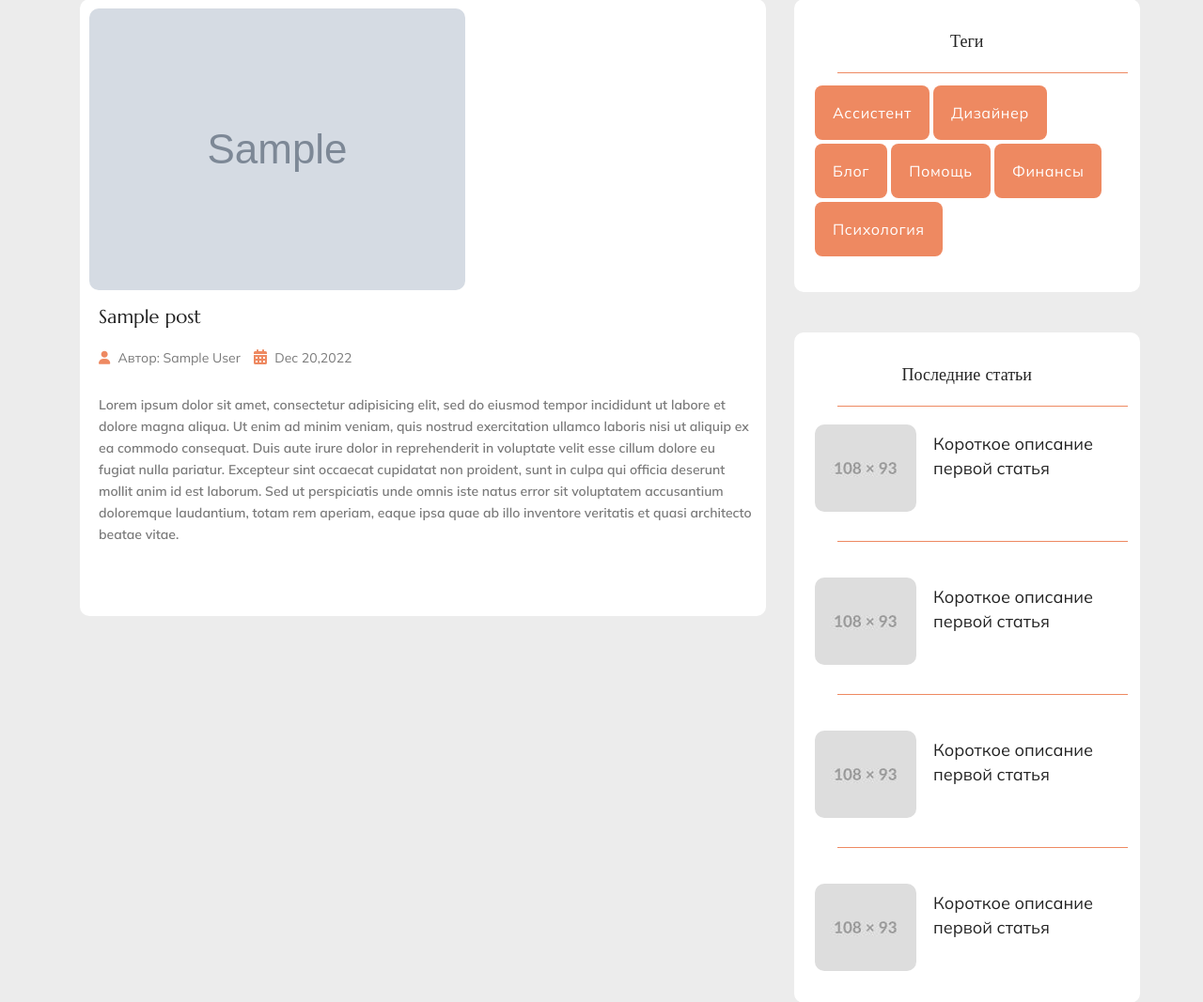
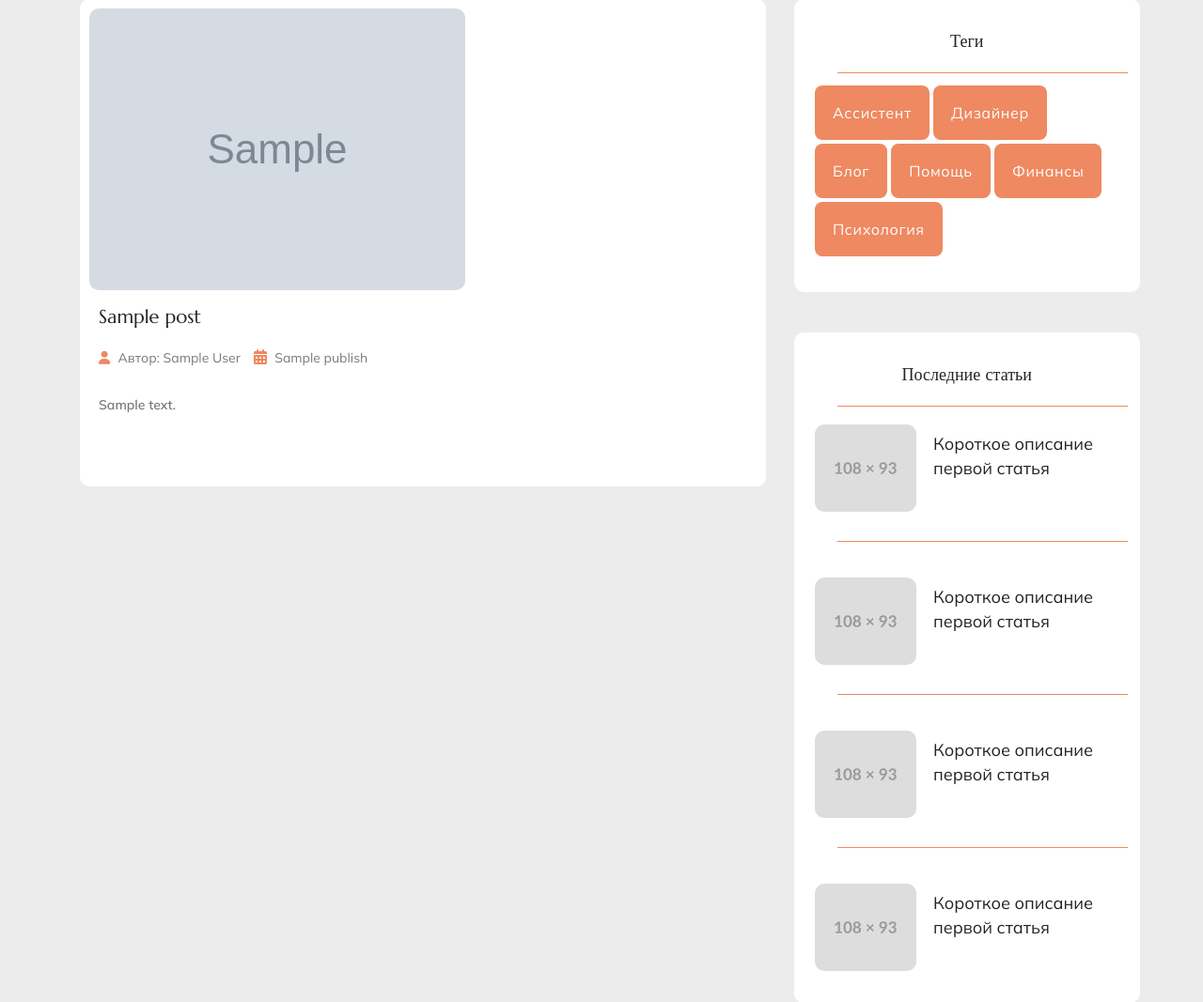
Before and after one commit to mflorya575/Django, a Django app: template it/templates/main/blog_detail.html in a window 1280 px wide. Shown: the part 101-1168 px from the top of the page at 94% size. Run offline with Django 3.2, Linux system fonts and the light colour scheme; the template is opened without the code that fills it: most values are stand-ins (such as "Sample title", 1, 10 or a date in 2020); grey boxes marked "Sample" are stand-in pictures; some libraries are stand-ins or nearby versions.

Commit message:
full create placeholders in page blog detail

```diff
--- a/it/templates/base.html
+++ b/it/templates/base.html
@@ -88,7 +88,7 @@
                             <a class="nav-link p-0 custom-black" href="services.html">Услуги</a>
                         </li>
                         <li class="nav-item">
-                            <a class="nav-link p-0 custom-black" href="one-column.html">Блог</a>
+                            <a class="nav-link p-0 custom-black" href="{% url "main:blog" %}">Блог</a>
                         </li>
                         <!-- <li class="nav-item dropdown">
                             <a class="nav-link dropdown-toggle p-0" href="#" id="navbarDropdown5" role="button"
--- a/it/templates/main/blog_detail.html
+++ b/it/templates/main/blog_detail.html
@@ -16,16 +16,10 @@
                         <i class="fa-solid fa-user"></i>
                         <span class="text-size-14 text-mr">Автор: {{ post.author }}</span>
                         <i class="mb-0 calendar fa-solid fa-calendar-days"></i>
-                        <span class="mb-0 text-size-14">Dec 20,2022</span>
-                        <p class="text-size-14">Lorem ipsum dolor sit amet, consectetur adipisicing elit, sed do
-                            eiusmod tempor incididunt ut labore et dolore magna aliqua.
-                            Ut enim ad minim veniam, quis nostrud exercitation ullamco laboris nisi ut aliquip ex ea
-                            commodo consequat. Duis aute irure dolor in reprehenderit
-                            in voluptate velit esse cillum dolore eu fugiat nulla pariatur. Excepteur sint occaecat
-                            cupidatat non proident, sunt in culpa qui officia deserunt
-                            mollit anim id est laborum. Sed ut perspiciatis unde omnis iste natus error sit
-                            voluptatem accusantium doloremque laudantium, totam rem aperiam,
-                            eaque ipsa quae ab illo inventore veritatis et quasi architecto beatae vitae.</p>
+                        <span class="mb-0 text-size-14">{{ post.publish }}</span>
+                        <p class="text-size-14">
+                            {{ post.text }}
+                        </p>
                     </div>
                     {% comment %} <div class="content2" data-aos="fade-up" data-aos-duration="700">
                         <figure class="singleblog-quoteimage">
```
